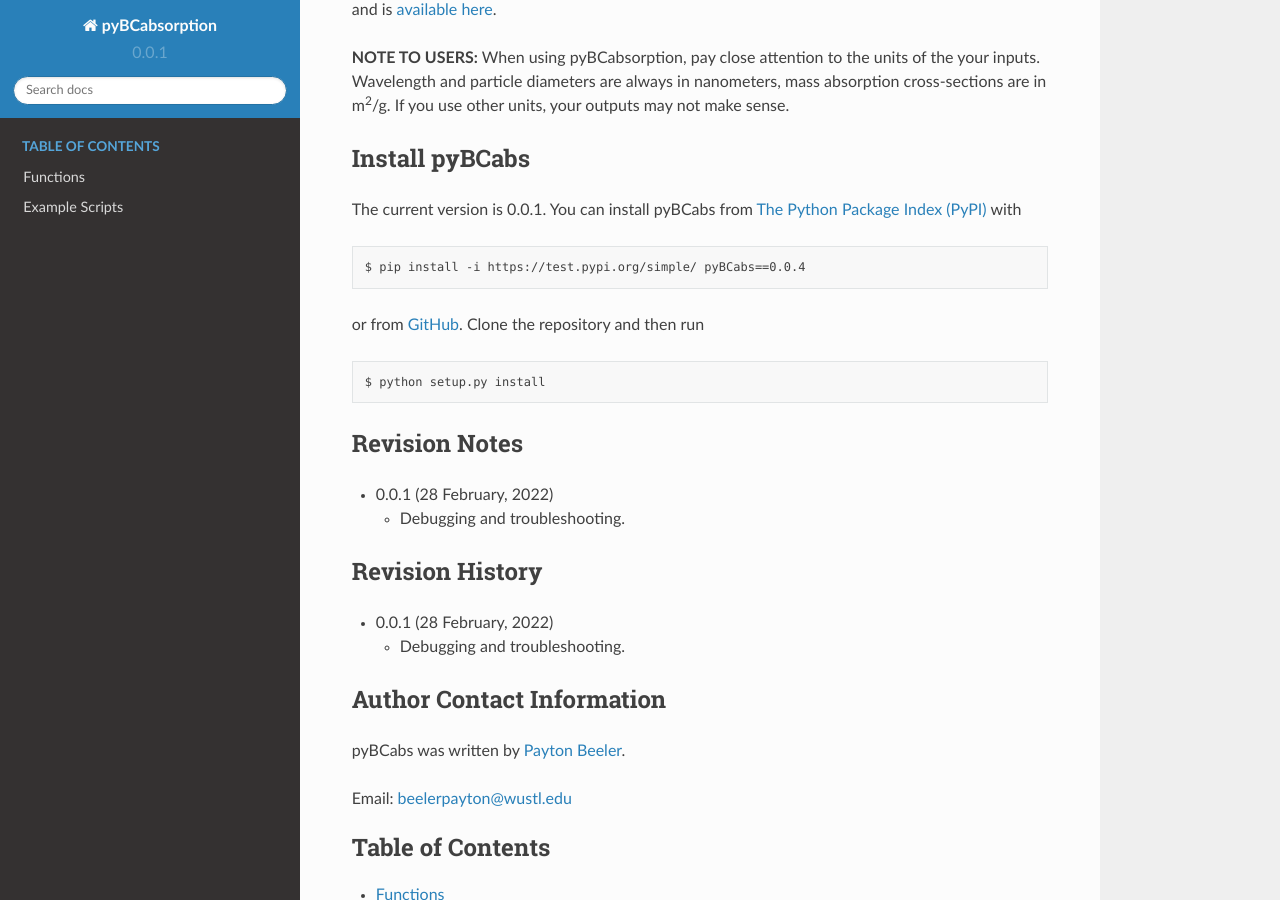
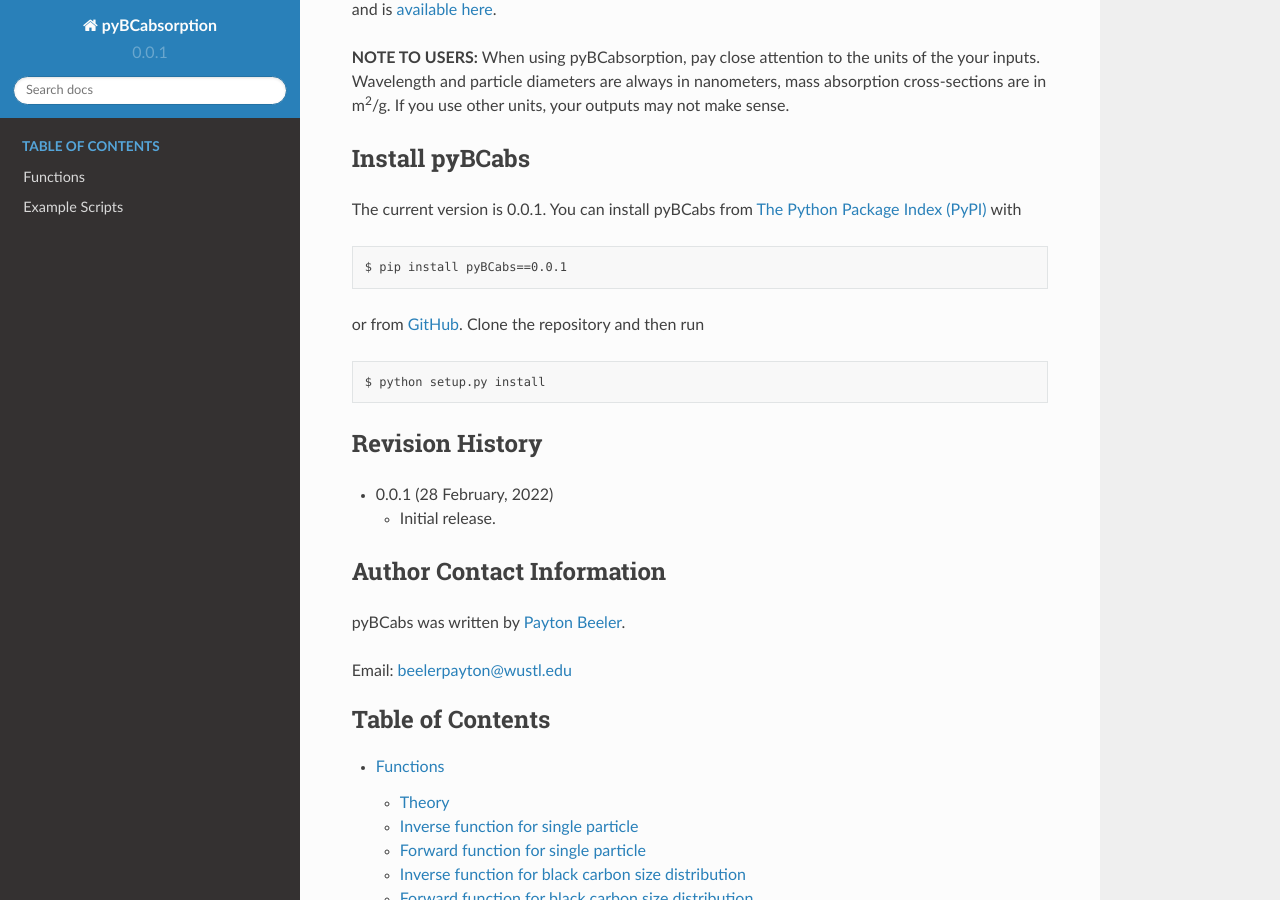
Before and after one commit to beelerpayton/FracScatt, a Sphinx documentation site: the page built from docs/source/index.rst, in a window 1280 px wide and 900 px high, scrolled down 271 px. Built offline with Sphinx 7.4.7 and the Read the Docs theme 2.0.0, drawn with Linux system fonts in a browser that asks for light colours; pages that are not in the unit, such as notebooks, are missing from menus.

Commit message:
Update index.rst

```diff
--- a/docs/source/index.rst
+++ b/docs/source/index.rst
@@ -17,25 +17,19 @@ Install pyBCabs
 
 The current version is 0.0.1. You can install pyBCabs from `The Python Package Index (PyPI) <https://pypi.python.org/pypi/pyBCabs>`_ with ::
 
-   $ pip install -i https://test.pypi.org/simple/ pyBCabs==0.0.4
+   $ pip install pyBCabs==0.0.1
 
 or from `GitHub <https://github.com/beelerpayton/pyBCabs>`_. Clone the repository and then run ::
 
    $ python setup.py install
 
-Revision Notes
-----------------
-
-- 0.0.1 (28 February, 2022)
-
-  - Debugging and troubleshooting.
 
 Revision History
 ----------------
 
 - 0.0.1 (28 February, 2022)
 
-  - Debugging and troubleshooting.
+  - Initial release.
 
 Author Contact Information
 --------------------------
```
